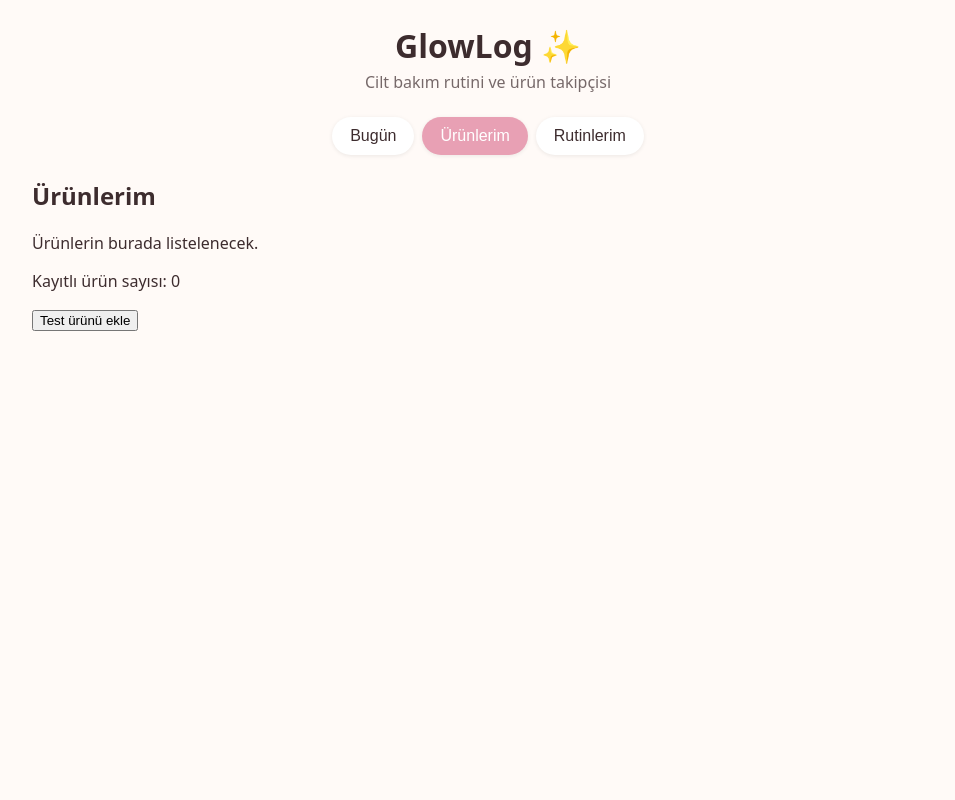
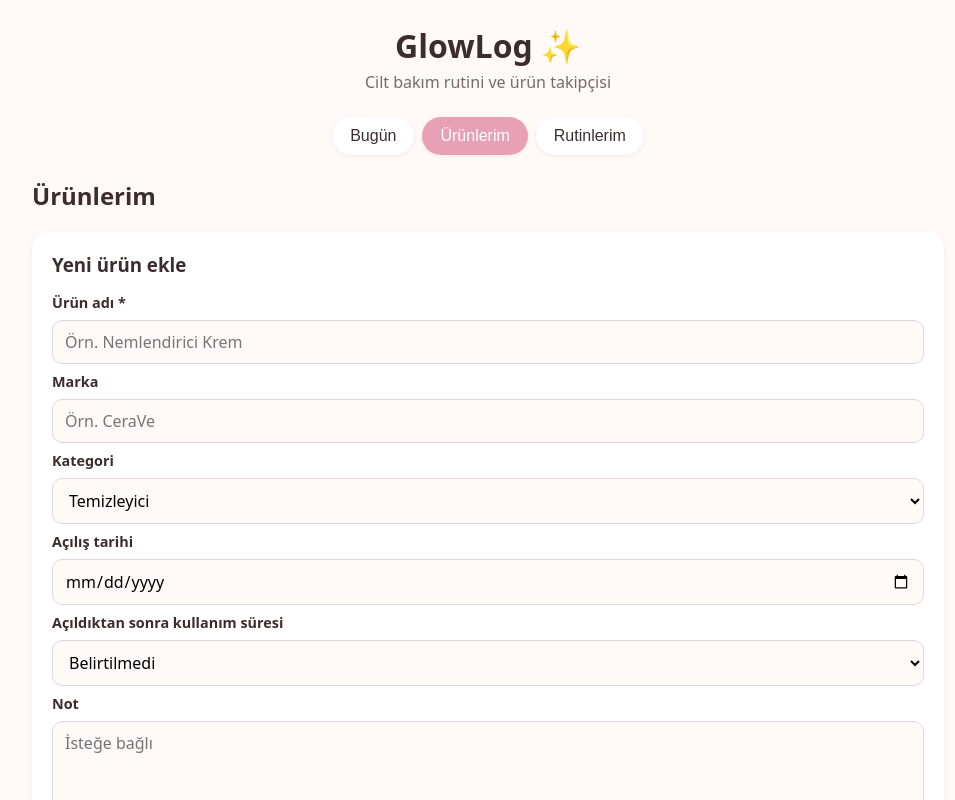
Before and after one commit to GulsuOztel/GlowLog, a React (Vite) app: page / in a window 1280 px wide. Both pictures are taken after a click on the button "Ürünlerim". Shown: the top 800 px of the page, without its empty margins (152-1107 px from the left). Built offline with nearby package versions, Linux system fonts and the light colour scheme.

Commit message:
feat: add opened date and PAO expiry tracking to products

```diff
--- a/src/App.jsx
+++ b/src/App.jsx
@@ -9,16 +9,12 @@ function App() {
   const [activeTab, setActiveTab] = useState('today')
   const [products, setProducts] = useLocalStorage('glowlog_products', [])
 
-  // GEÇİCİ TEST: sonraki görevde silinecek
-  function addTestProduct() {
-    const newProduct = {
-      id: Date.now(),
-      name: 'Test Ürünü',
-      brand: 'Test Marka',
-      category: 'Nemlendirici',
-      notes: '',
-    }
+  function addProduct(newProduct) {
     setProducts([...products, newProduct])
+  }
+
+  function deleteProduct(productId) {
+    setProducts(products.filter((product) => product.id !== productId))
   }
 
   return (
@@ -32,11 +28,14 @@ function App() {
 
       <main>
         {activeTab === 'today' && <TodayPage />}
-        {activeTab === 'products' && <ProductsPage />}
+        {activeTab === 'products' && (
+          <ProductsPage
+            products={products}
+            onAddProduct={addProduct}
+            onDeleteProduct={deleteProduct}
+          />
+        )}
         {activeTab === 'routines' && <RoutinesPage />}
-
-        <p>Kayıtlı ürün sayısı: {products.length}</p>
-        <button onClick={addTestProduct}>Test ürünü ekle</button>
       </main>
     </div>
   )
--- /dev/null
+++ b/src/components/ProductCard.jsx
@@ -0,0 +1,47 @@
+import {
+  getExpiryDate,
+  getDaysLeft,
+  formatDate,
+} from '../utils/dateHelpers'
+
+function getExpiryStatus(expiryDate) {
+  const daysLeft = getDaysLeft(expiryDate)
+
+  if (daysLeft < 0) return { text: 'Süresi doldu', type: 'expired' }
+  if (daysLeft === 0) return { text: 'Bugün doluyor', type: 'soon' }
+  if (daysLeft <= 30) return { text: `${daysLeft} gün kaldı`, type: 'soon' }
+  return { text: `${daysLeft} gün kaldı`, type: 'ok' }
+}
+
+function ProductCard({ product, onDelete }) {
+  const expiryDate = getExpiryDate(product.openedDate, product.paoMonths)
+  const status = expiryDate ? getExpiryStatus(expiryDate) : null
+
+  function handleDeleteClick() {
+    if (window.confirm(`"${product.name}" silinsin mi?`)) {
+      onDelete(product.id)
+    }
+  }
+
+  return (
+    <article className="product-card">
+      <span className="product-category">{product.category}</span>
+      <h3>{product.name}</h3>
+      {product.brand && <p className="product-brand">{product.brand}</p>}
+
+      {expiryDate && (
+        <div className="product-expiry">
+          <span className={`expiry-badge ${status.type}`}>{status.text}</span>
+          <p>Son kullanma: {formatDate(expiryDate)}</p>
+        </div>
+      )}
+
+      {product.notes && <p className="product-notes">{product.notes}</p>}
+      <button className="delete-button" onClick={handleDeleteClick}>
+        Sil
+      </button>
+    </article>
+  )
+}
+
+export default ProductCard
--- /dev/null
+++ b/src/components/ProductForm.jsx
@@ -0,0 +1,143 @@
+import { useState } from 'react'
+import { getTodayString } from '../utils/dateHelpers'
+
+const categories = [
+  'Temizleyici',
+  'Tonik',
+  'Serum',
+  'Nemlendirici',
+  'Güneş Kremi',
+  'Maske',
+  'Diğer',
+]
+
+const paoOptions = [3, 6, 9, 12, 18, 24, 36]
+
+const emptyForm = {
+  name: '',
+  brand: '',
+  category: 'Temizleyici',
+  openedDate: '',
+  paoMonths: '',
+  notes: '',
+}
+
+function ProductForm({ onAddProduct }) {
+  const [formData, setFormData] = useState(emptyForm)
+  const [error, setError] = useState('')
+
+  function handleChange(event) {
+    const { name, value } = event.target
+    setFormData({ ...formData, [name]: value })
+  }
+
+  function handleSubmit(event) {
+    event.preventDefault()
+
+    if (formData.name.trim() === '') {
+      setError('Ürün adı boş olamaz.')
+      return
+    }
+
+    if (formData.paoMonths !== '' && formData.openedDate === '') {
+      setError('Kullanım süresi seçtiysen açılış tarihini de girmelisin.')
+      return
+    }
+
+    onAddProduct({
+      id: Date.now(),
+      name: formData.name.trim(),
+      brand: formData.brand.trim(),
+      category: formData.category,
+      openedDate: formData.openedDate,
+      paoMonths: formData.paoMonths === '' ? null : Number(formData.paoMonths),
+      notes: formData.notes.trim(),
+    })
+
+    setFormData(emptyForm)
+    setError('')
+  }
+
+  return (
+    <form className="product-form" onSubmit={handleSubmit}>
+      <h3>Yeni ürün ekle</h3>
+
+      <label htmlFor="name">Ürün adı *</label>
+      <input
+        id="name"
+        name="name"
+        type="text"
+        value={formData.name}
+        onChange={handleChange}
+        placeholder="Örn. Nemlendirici Krem"
+      />
+
+      <label htmlFor="brand">Marka</label>
+      <input
+        id="brand"
+        name="brand"
+        type="text"
+        value={formData.brand}
+        onChange={handleChange}
+        placeholder="Örn. CeraVe"
+      />
+
+      <label htmlFor="category">Kategori</label>
+      <select
+        id="category"
+        name="category"
+        value={formData.category}
+        onChange={handleChange}
+      >
+        {categories.map((category) => (
+          <option key={category} value={category}>
+            {category}
+          </option>
+        ))}
+      </select>
+
+      <label htmlFor="openedDate">Açılış tarihi</label>
+      <input
+        id="openedDate"
+        name="openedDate"
+        type="date"
+        max={getTodayString()}
+        value={formData.openedDate}
+        onChange={handleChange}
+      />
+
+      <label htmlFor="paoMonths">Açıldıktan sonra kullanım süresi</label>
+      <select
+        id="paoMonths"
+        name="paoMonths"
+        value={formData.paoMonths}
+        onChange={handleChange}
+      >
+        <option value="">Belirtilmedi</option>
+        {paoOptions.map((months) => (
+          <option key={months} value={months}>
+            {months} ay
+          </option>
+        ))}
+      </select>
+
+      <label htmlFor="notes">Not</label>
+      <textarea
+        id="notes"
+        name="notes"
+        rows="3"
+        value={formData.notes}
+        onChange={handleChange}
+        placeholder="İsteğe bağlı"
+      />
+
+      {error && <p className="form-error">{error}</p>}
+
+      <button type="submit" className="primary-button">
+        Ürünü ekle
+      </button>
+    </form>
+  )
+}
+
+export default ProductForm
--- a/src/index.css
+++ b/src/index.css
@@ -57,3 +57,139 @@ body {
   background-color: var(--color-primary);
   color: white;
 }
+
+.product-form {
+  display: flex;
+  flex-direction: column;
+  gap: 8px;
+  background-color: white;
+  padding: 20px;
+  border-radius: 16px;
+  box-shadow: 0 2px 8px rgba(0, 0, 0, 0.06);
+  margin-bottom: 24px;
+}
+
+.product-form h3 {
+  margin: 0 0 8px;
+}
+
+.product-form label {
+  font-size: 0.9rem;
+  font-weight: 600;
+}
+
+.product-form input,
+.product-form select,
+.product-form textarea {
+  padding: 10px 12px;
+  border: 1px solid #e6d5d8;
+  border-radius: 10px;
+  font-size: 1rem;
+  font-family: inherit;
+  background-color: var(--color-bg);
+}
+
+.product-form input:focus,
+.product-form select:focus,
+.product-form textarea:focus {
+  outline: 2px solid var(--color-primary);
+  border-color: transparent;
+}
+
+.form-error {
+  color: #c0392b;
+  margin: 4px 0;
+  font-size: 0.9rem;
+}
+
+.primary-button {
+  margin-top: 8px;
+  padding: 12px;
+  border: none;
+  border-radius: 999px;
+  background-color: var(--color-primary);
+  color: white;
+  font-size: 1rem;
+  cursor: pointer;
+}
+
+.product-grid {
+  display: grid;
+  grid-template-columns: repeat(auto-fill, minmax(220px, 1fr));
+  gap: 16px;
+}
+
+.product-card {
+  background-color: white;
+  padding: 16px;
+  border-radius: 16px;
+  box-shadow: 0 2px 8px rgba(0, 0, 0, 0.06);
+}
+
+.product-card h3 {
+  margin: 8px 0 4px;
+}
+
+.product-category {
+  display: inline-block;
+  padding: 2px 10px;
+  border-radius: 999px;
+  background-color: #fbe6ec;
+  font-size: 0.8rem;
+}
+
+.product-brand {
+  margin: 0 0 8px;
+  opacity: 0.7;
+}
+
+.product-notes {
+  font-size: 0.9rem;
+}
+
+.delete-button {
+  border: none;
+  background: none;
+  color: #c0392b;
+  cursor: pointer;
+  padding: 0;
+}
+
+.empty-state {
+  text-align: center;
+  padding: 32px 16px;
+  opacity: 0.7;
+}
+
+.product-expiry {
+  margin: 8px 0;
+}
+
+.product-expiry p {
+  margin: 4px 0 0;
+  font-size: 0.85rem;
+  opacity: 0.8;
+}
+
+.expiry-badge {
+  display: inline-block;
+  padding: 2px 10px;
+  border-radius: 999px;
+  font-size: 0.8rem;
+  font-weight: 600;
+}
+
+.expiry-badge.ok {
+  background-color: #e3f4e6;
+  color: #2e7d46;
+}
+
+.expiry-badge.soon {
+  background-color: #fff1d6;
+  color: #a86a00;
+}
+
+.expiry-badge.expired {
+  background-color: #fbdcd8;
+  color: #c0392b;
+}
--- a/src/pages/ProductsPage.jsx
+++ b/src/pages/ProductsPage.jsx
@@ -1,8 +1,28 @@
-function ProductsPage() {
+import ProductForm from '../components/ProductForm'
+import ProductCard from '../components/ProductCard'
+
+function ProductsPage({ products, onAddProduct, onDeleteProduct }) {
   return (
     <section>
       <h2>Ürünlerim</h2>
-      <p>Ürünlerin burada listelenecek.</p>
+
+      <ProductForm onAddProduct={onAddProduct} />
+
+      {products.length === 0 ? (
+        <p className="empty-state">
+          Henüz ürün eklemedin. Yukarıdaki formdan ilk ürününü ekle ✨
+        </p>
+      ) : (
+        <div className="product-grid">
+          {products.map((product) => (
+            <ProductCard
+              key={product.id}
+              product={product}
+              onDelete={onDeleteProduct}
+            />
+          ))}
+        </div>
+      )}
     </section>
   )
 }
--- /dev/null
+++ b/src/utils/dateHelpers.js
@@ -0,0 +1,29 @@
+export function parseLocalDate(dateString) {
+  const [year, month, day] = dateString.split('-').map(Number)
+  return new Date(year, month - 1, day)
+}
+
+export function getTodayString() {
+  const now = new Date()
+  const year = now.getFullYear()
+  const month = String(now.getMonth() + 1).padStart(2, '0')
+  const day = String(now.getDate()).padStart(2, '0')
+  return `${year}-${month}-${day}`
+}
+
+export function getExpiryDate(openedDate, paoMonths) {
+  if (!openedDate || !paoMonths) return null
+  const expiry = parseLocalDate(openedDate)
+  expiry.setMonth(expiry.getMonth() + paoMonths)
+  return expiry
+}
+
+export function getDaysLeft(expiryDate) {
+  const today = parseLocalDate(getTodayString())
+  const msPerDay = 1000 * 60 * 60 * 24
+  return Math.round((expiryDate - today) / msPerDay)
+}
+
+export function formatDate(date) {
+  return date.toLocaleDateString('tr-TR')
+}
```
